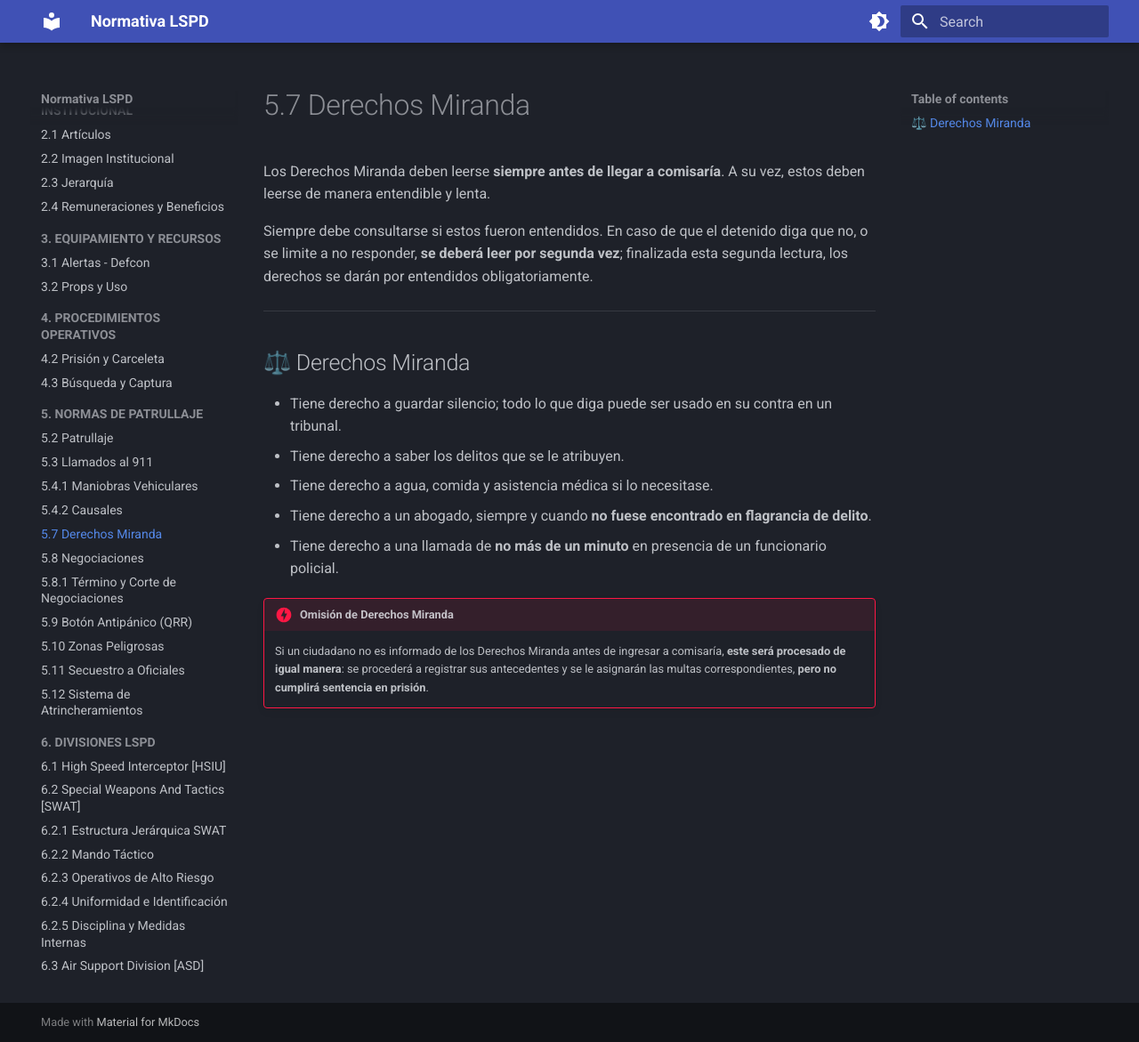
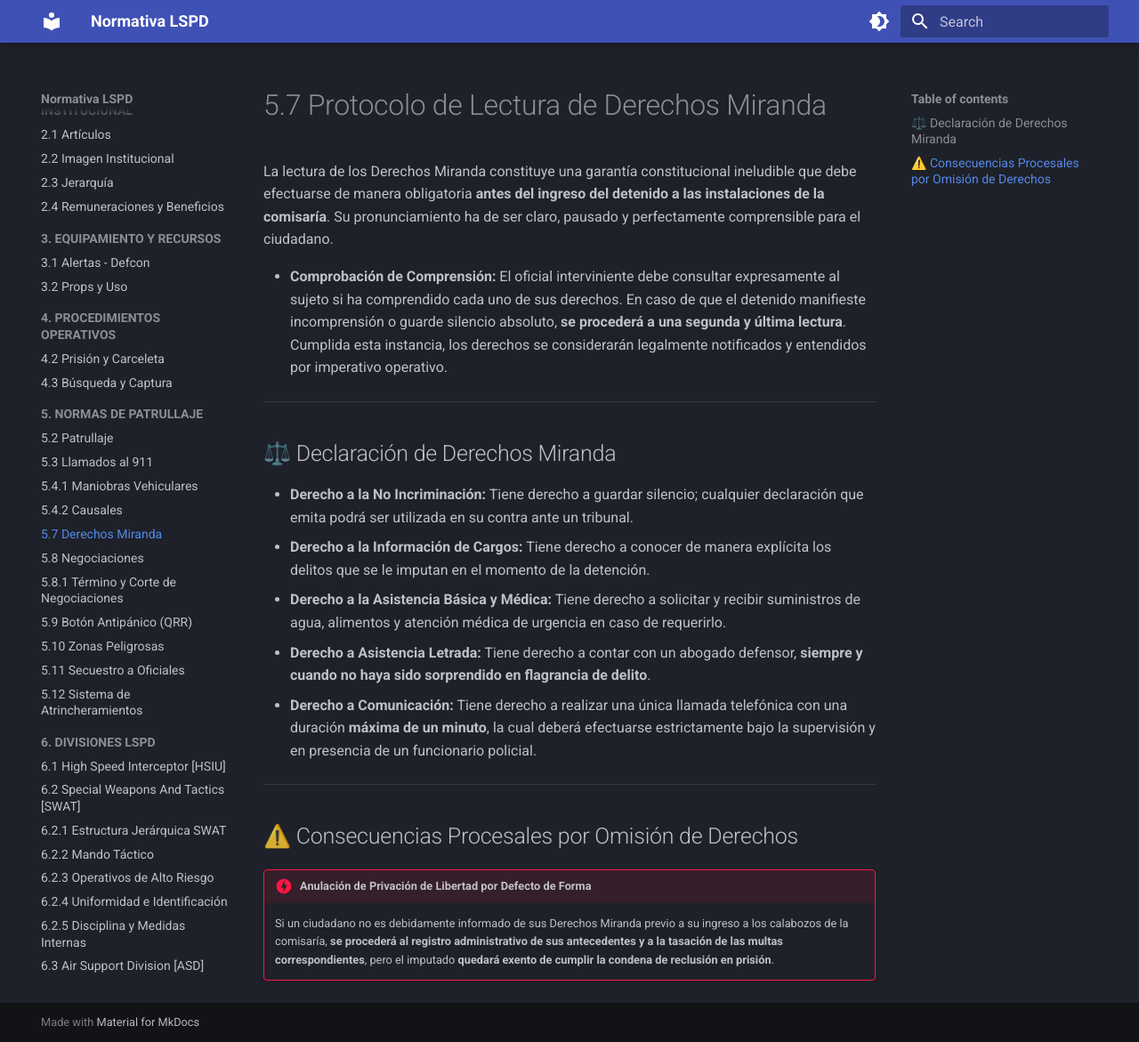
Before and after one commit to normativa-lspd-infinity-rp/Normativa-LSPD, an MkDocs documentation site: the page built from docs/patrullaje/derechos-miranda.md, in a window 1280 px wide and 1171 px high. Shown: the whole window at 89% size. Built offline with MkDocs 1.6.1 and Material for MkDocs 9.7.7, drawn with Linux system fonts in a browser that asks for light colours.

Commit message:
Update derechos-miranda.md

```diff
--- a/docs/patrullaje/derechos-miranda.md
+++ b/docs/patrullaje/derechos-miranda.md
@@ -1,18 +1,22 @@
-# 5.7 Derechos Miranda
+# 5.7 Protocolo de Lectura de Derechos Miranda
 
-Los Derechos Miranda deben leerse **siempre antes de llegar a comisaría**. A su vez, estos deben leerse de manera entendible y lenta.
+La lectura de los Derechos Miranda constituye una garantía constitucional ineludible que debe efectuarse de manera obligatoria **antes del ingreso del detenido a las instalaciones de la comisaría**. Su pronunciamiento ha de ser claro, pausado y perfectamente comprensible para el ciudadano.
 
-Siempre debe consultarse si estos fueron entendidos. En caso de que el detenido diga que no, o se limite a no responder, **se deberá leer por segunda vez**; finalizada esta segunda lectura, los derechos se darán por entendidos obligatoriamente.
+* **Comprobación de Comprensión:** El oficial interviniente debe consultar expresamente al sujeto si ha comprendido cada uno de sus derechos. En caso de que el detenido manifieste incomprensión o guarde silencio absoluto, **se procederá a una segunda y última lectura**. Cumplida esta instancia, los derechos se considerarán legalmente notificados y entendidos por imperativo operativo.
 
 ---
 
-## ⚖️ Derechos Miranda
+## ⚖️ Declaración de Derechos Miranda
 
-* Tiene derecho a guardar silencio; todo lo que diga puede ser usado en su contra en un tribunal.
-* Tiene derecho a saber los delitos que se le atribuyen.
-* Tiene derecho a agua, comida y asistencia médica si lo necesitase.
-* Tiene derecho a un abogado, siempre y cuando **no fuese encontrado en flagrancia de delito**.
-* Tiene derecho a una llamada de **no más de un minuto** en presencia de un funcionario policial.
+* **Derecho a la No Incriminación:** Tiene derecho a guardar silencio; cualquier declaración que emita podrá ser utilizada en su contra ante un tribunal.
+* **Derecho a la Información de Cargos:** Tiene derecho a conocer de manera explícita los delitos que se le imputan en el momento de la detención.
+* **Derecho a la Asistencia Básica y Médica:** Tiene derecho a solicitar y recibir suministros de agua, alimentos y atención médica de urgencia en caso de requerirlo.
+* **Derecho a Asistencia Letrada:** Tiene derecho a contar con un abogado defensor, **siempre y cuando no haya sido sorprendido en flagrancia de delito**.
+* **Derecho a Comunicación:** Tiene derecho a realizar una única llamada telefónica con una duración **máxima de un minuto**, la cual deberá efectuarse estrictamente bajo la supervisión y en presencia de un funcionario policial.
 
-!!! danger "Omisión de Derechos Miranda"
-    Si un ciudadano no es informado de los Derechos Miranda antes de ingresar a comisaría, **este será procesado de igual manera**: se procederá a registrar sus antecedentes y se le asignarán las multas correspondientes, **pero no cumplirá sentencia en prisión**.
+---
+
+## ⚠️ Consecuencias Procesales por Omisión de Derechos
+
+!!! danger "Anulación de Privación de Libertad por Defecto de Forma"
+    Si un ciudadano no es debidamente informado de sus Derechos Miranda previo a su ingreso a los calabozos de la comisaría, **se procederá al registro administrativo de sus antecedentes y a la tasación de las multas correspondientes**, pero el imputado **quedará exento de cumplir la condena de reclusión en prisión**.
```
